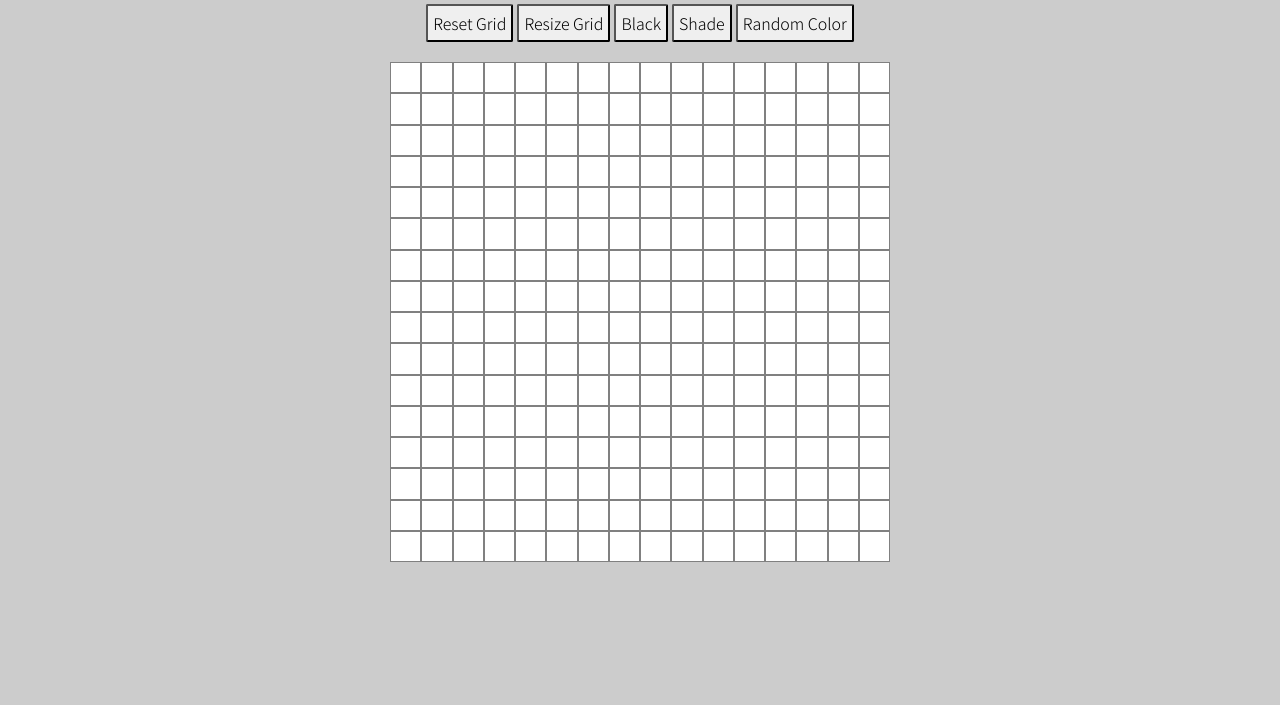
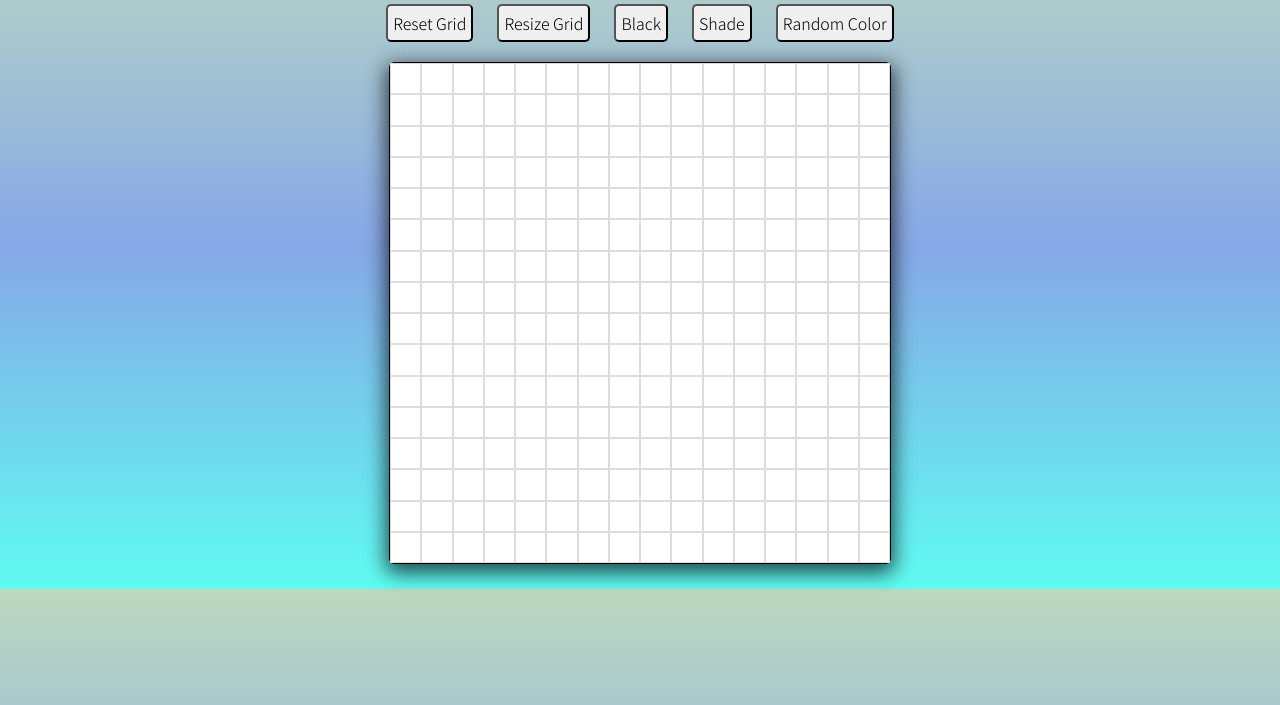
Before and after one commit to raych2/etch-a-sketch, a plain HTML site: page index.html in a window 1280 px wide. Shown: the part 95-800 px from the top of the page. Drawn offline with Linux system fonts and the light colour scheme; a web font is replaced by a local one.

Commit message:
Add linear gradient to background of body and box shadow to grid container.

```diff
--- a/eas.css
+++ b/eas.css
@@ -1,7 +1,7 @@
 body {
     box-sizing: border-box;
     margin: 25px auto;
-    background-color: #ccc;
+    background-image: linear-gradient(to bottom, #bdd9bf, #86A8E7, #5FFBF1);
     text-align: center;
 }
 
@@ -12,8 +12,8 @@ body {
 
 button {
     padding: 5px;
-    margin: 20px auto;
-    border-radius: 2px;
+    margin: 20px 10px;
+    border-radius: 5px;
     font-family: 'Noto Sans JP', sans-serif;
     font-size: 1rem;
     cursor: pointer;
@@ -23,9 +23,14 @@ button {
     height: 500px;
     width: 500px;
     margin: 0 auto;
+    border: 1px solid #000000;
+    border-radius: 5px;
+    box-shadow: 0px 6px 20px 3px rgba(0,0,0,0.69);
+    -webkit-box-shadow: 0px 6px 20px 3px rgba(0,0,0,0.69);
+    -moz-box-shadow: 0px 6px 20px 3px rgba(0,0,0,0.69);
   }
 
 .blank {
     background-color:white;
-    border: 1px solid gray;
+    border: 1px solid #DCDCDC;
 }
```
